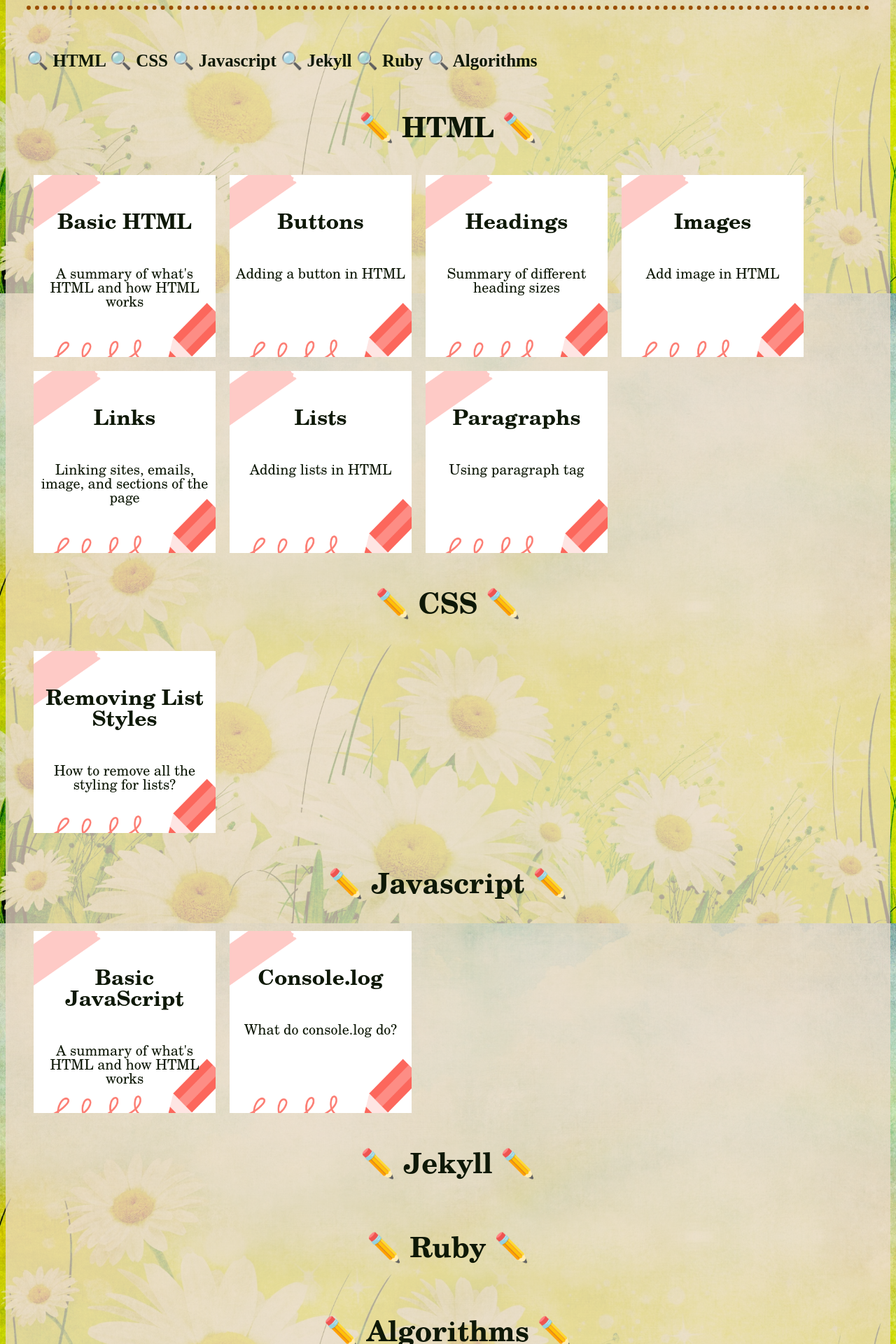
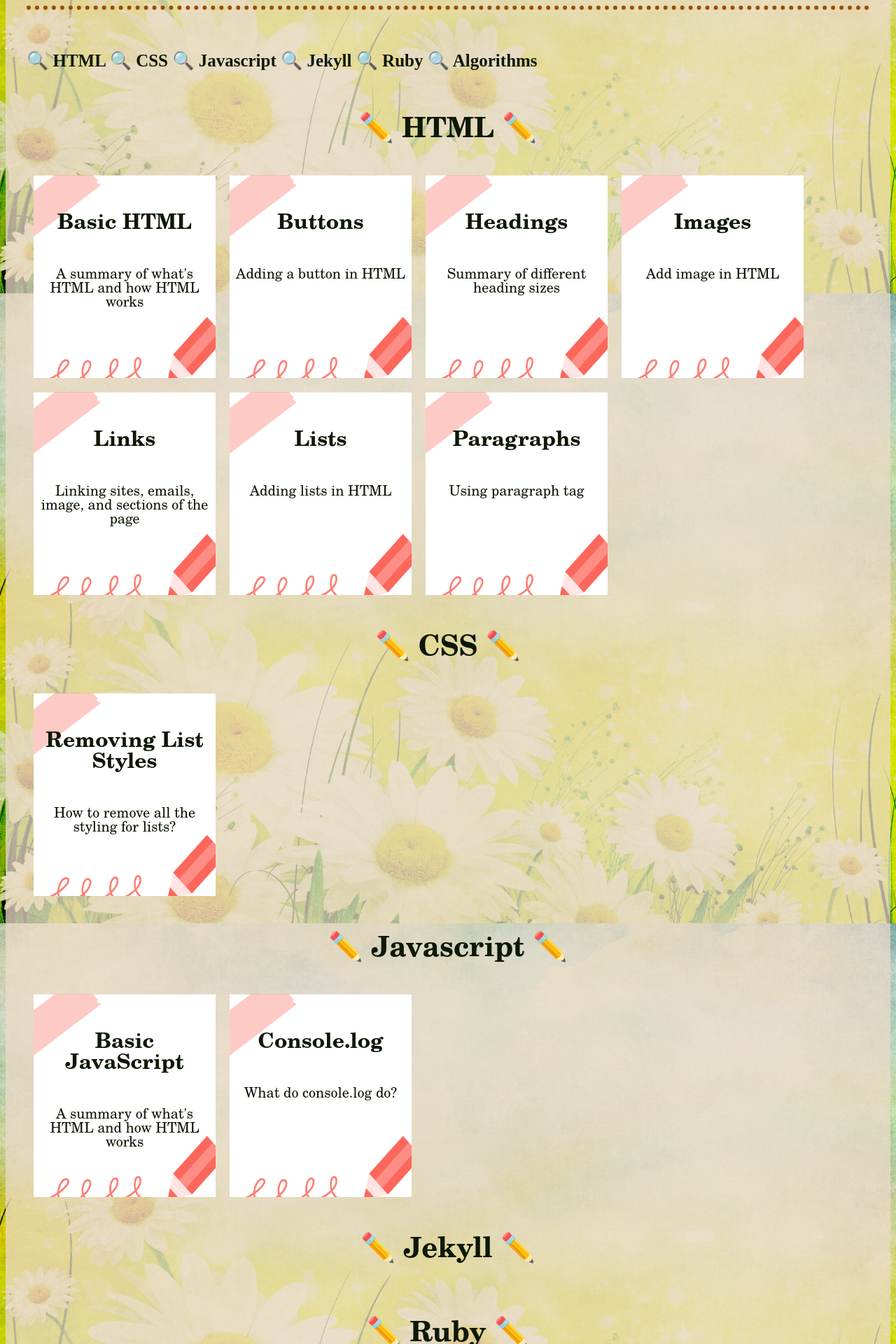
Before and after one commit to WYCodeBook/WYCodeBook.github.io, a Jekyll site: the page built from note/index.html, in a window 1280 px wide. Shown: the part 481-2401 px from the top of the page at 70% size. Built offline with Jekyll 4.4.1, drawn with Linux system fonts in a browser that asks for light colours; some web fonts are replaced.

Commit message:
banner for notes

```diff
--- a/css/style.css
+++ b/css/style.css
@@ -158,20 +158,20 @@
   padding-left: 0px;
 } /* no number, no bullet, and no indentation for list */
 
-/* styling for banner */
-.banner {
+/* styling for note banner */
+.noteban {
   display: flex;
   flex-wrap: wrap;
   flex-flow: row wrap;
 }
 
-.banner div {
+.noteban div {
   background-image: url(/img/pencilnote.png);
-  background-size: 320px 320px;
+  background-size: 320px 350px;
   background-repeat: no-repeat;
   background-position: center;
   width: 260px;
-  height: 260px;
+  height: 290px;
   padding: 0px;
   margin: 10px;
   text-align: center;
--- a/note/index.html
+++ b/note/index.html
@@ -13,7 +13,7 @@
 </h6>
 
 <h3 align="center" id="HTML">✏️ HTML ✏️</h3>
-<div class="banner">
+<div class="noteban">
   {% for html in site.html | sort: "title" %}
     <div>
       <a href="{{ html.url }}">
@@ -25,7 +25,7 @@
 </div>
 
 <h3 align="center" id="CSS">✏️ CSS ✏️</h3>
-<div class="banner">
+<div class="noteban">
   {% for css in site.css | sort: "title" %}
     <div>
       <a href="{{ css.url }}">
@@ -37,7 +37,7 @@
 </div>
 
 <h3 align="center" id="Javascript">✏️ Javascript ✏️</h3>
-<div class="banner">
+<div class="noteban">
   {% for javascript in site.javascript | sort: "title" %}
     <div>
       <a href="{{ javascript.url }}">
@@ -49,7 +49,7 @@
 </div>
 
 <h3 align="center" id="Jekyll">✏️ Jekyll ✏️</h3>
-<div class="banner">
+<div class="noteban">
   {% for jekyll in site.jekyll | sort: "title" %}
     <div>
       <a href="{{ jekyll.url }}">
@@ -61,7 +61,7 @@
 </div>
 
 <h3 align="center" id="Ruby">✏️ Ruby ✏️</h3>
-<div class="banner">
+<div class="noteban">
   {% for ruby in site.ruby | sort: "title" %}
     <div>
       <a href="{{ ruby.url }}">
@@ -73,7 +73,7 @@
 </div>
 
 <h3 align="center" id="Algorithms">✏️ Algorithms ✏️</h3>
-<div class="banner">
+<div class="noteban">
   {% for algorithms in site.algorithms | sort: "title" %}
     <div>
       <a href="{{ algorithms.url }}">
```
Also changed, not shown: img/projectnote.png (added).
